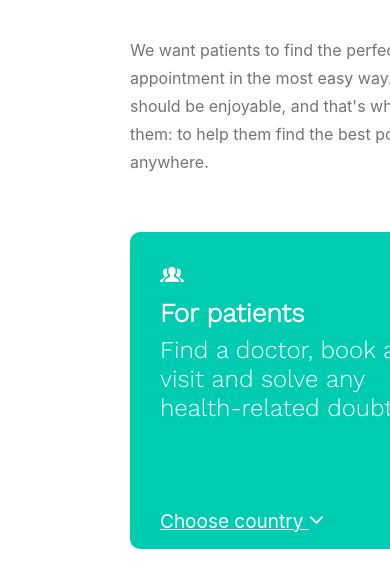
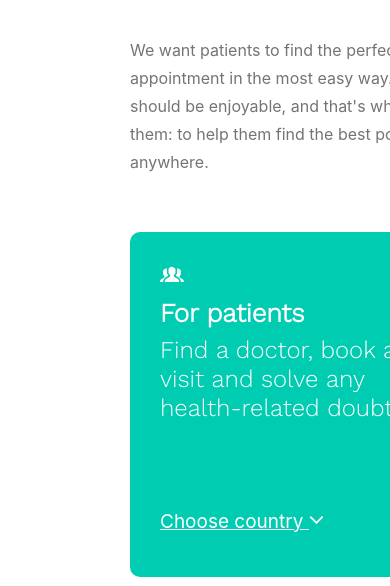
Before and after one commit to foladev715/CSS-Layout-Project-v2, a plain HTML site: page index.html in a window 390 px wide. Shown: the part 219-805 px from the top of the page. Drawn offline with nearby package versions, Linux system fonts and the light colour scheme.

Commit message:
Update styles.css

```diff
--- a/css/styles.css
+++ b/css/styles.css
@@ -355,58 +355,40 @@ figcaption {
     "section_7 section_7 section_7 section_7 section_7 section_7"
     "section_8 section_8 section_8 section_8 section_8 section_8"
     "footer footer footer footer footer footer";
-  grid-template-rows: auto auto auto 425px auto 600px auto auto auto auto;
+  grid-template-rows: auto auto auto 26.563rem auto 37.5rem auto auto auto auto;
 }
-
-/* .about_us_page {
-  display: grid;
-  height: 100vh;
-  gap: 10px;
-  grid-template-areas:
-    "section_1_left_side section_1_right_side section_1_right_side"
-    "section_1_bottom section_1_bottom section_1_bottom"
-    "section_2_left_side section_2_left_side section_2_right_side"
-    "section_3_left_side section_3_middle section_3_right_side"
-    "section_4_left_side section_4_right_side section_4_right_side"
-    "section_5_left_side section_5_middle section_5_right_side"
-    "section_6 section_6 section_6"
-    "section_7 section_7 section_7"
-    "section_8 section_8 section_8"
-    "footer footer footer";
-  grid-template-rows: repeat(10, 1fr);
-} */
 
 @media (max-width: 1020px) {
   .about_us_page {
     grid-template-areas:
-      "section_1_left_side section_1_right_side section_1_right_side"
-      "section_1_bottom section_1_bottom section_1_bottom"
-      "section_2_left_side section_2_left_side section_2_right_side side section_2_right_side"
-      "section_3_left_side section_3_middle section_3_right_side"
-      "section_4_left_side section_4_right_side section_4_right_side"
-      "section_5_left_side section_5_middle section_5_right_side"
-      "section_6 section_6 section_6"
-      "section_7 section_7 section_7"
-      "section_8 section_8 section_8"
-      "footer footer footer";
-    grid-template-rows: repeat(10, 1fr);
+      "section_1 section_1 section_1 section_1 section_1 section_1"
+      "section_1_bottom section_1_bottom section_1_bottom section_1_bottom section_1_bottom section_1_bottom"
+      "section_2_left_side section_2_left_side section_2_left_side section_2_right_side section_2_right_side section_2_right_side"
+      "section_3_left_side section_3_left_side section_3_middle section_3_middle section_3_right_side section_3_right_side"
+      "section_4_left_side section_4_left_side section_4_right_side section_4_right_side section_4_right_side section_4_right_side"
+      "section_5_left_side section_5_left_side section_5_middle section_5_middle section_5_right_side section_5_right_side"
+      "section_6 section_6 section_6 section_6 section_6 section_6"
+      "section_7 section_7 section_7 section_7 section_7 section_7"
+      "section_8 section_8 section_8 section_8 section_8 section_8"
+      "footer footer footer footer footer footer";
+    grid-template-rows: auto auto auto 26.563rem auto 37.5rem auto auto auto auto;
   }
 }
 
 @media (max-width: 720px) {
   .about_us_page {
     grid-template-areas:
-      "section_1_left_side section_1_right_side section_1_right_side"
-      "section_1_bottom section_1_bottom section_1_bottom"
-      "section_2_left_side section_2_left_side side section_2_right_side"
-      "section_3_left_side section_3_middle section_3_right_side"
-      "section_4_left_side section_4_right_side section_4_right_side"
-      "section_5_left_side section_5_middle section_5_right_side"
-      "section_6 section_6 section_6"
-      "section_7 section_7 section_7"
-      "section_8 section_8 section_8"
-      "footer footer footer";
-    grid-template-rows: repeat(10, 1fr);
+      "section_1 section_1 section_1 section_1 section_1 section_1"
+      "section_1_bottom section_1_bottom section_1_bottom section_1_bottom section_1_bottom section_1_bottom"
+      "section_2_left_side section_2_left_side section_2_left_side section_2_right_side section_2_right_side section_2_right_side"
+      "section_3_left_side section_3_left_side section_3_middle section_3_middle section_3_right_side section_3_right_side"
+      "section_4_left_side section_4_left_side section_4_right_side section_4_right_side section_4_right_side section_4_right_side"
+      "section_5_left_side section_5_left_side section_5_middle section_5_middle section_5_right_side section_5_right_side"
+      "section_6 section_6 section_6 section_6 section_6 section_6"
+      "section_7 section_7 section_7 section_7 section_7 section_7"
+      "section_8 section_8 section_8 section_8 section_8 section_8"
+      "footer footer footer footer footer footer";
+    grid-template-rows: auto auto auto 26.563rem auto 37.5rem auto auto auto auto;
   }
 }
 
```
